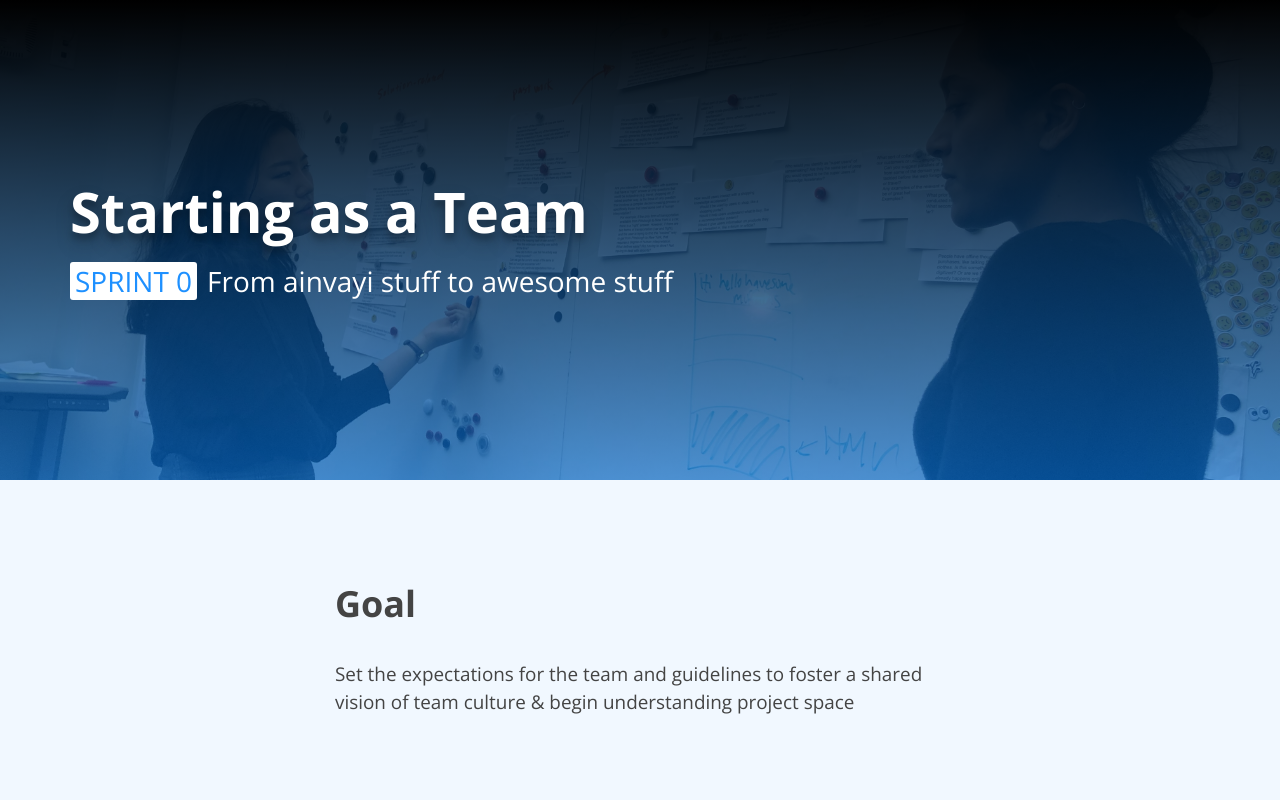
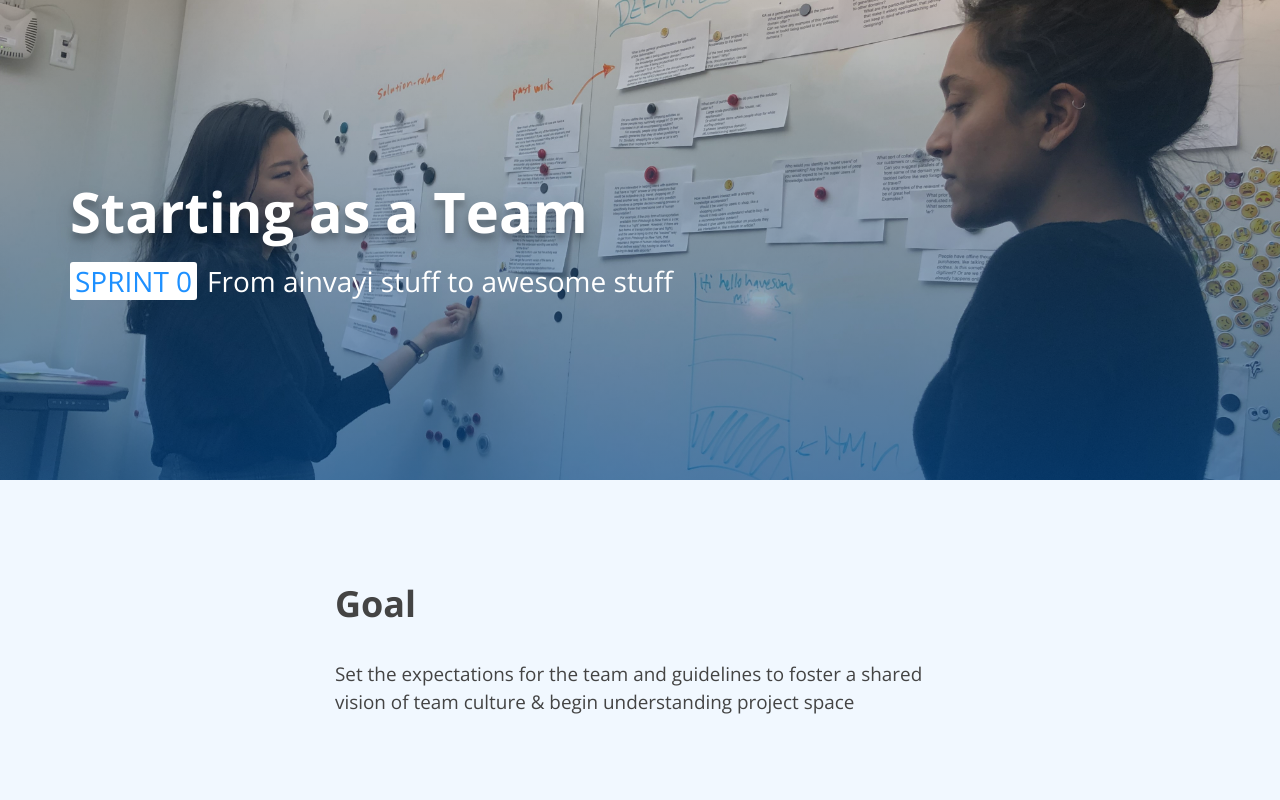
Before and after one commit to asitparida/knowledge-acclerator, a plain HTML site: page content/sprint-template.html in a window 1280 px wide. Shown: the top 800 px of the page. Drawn offline with nearby package versions, Linux system fonts and the light colour scheme; a web font is replaced by a local one.

Commit message:
Banner Shadow

```diff
--- a/assets/styles/layout/_header.scss
+++ b/assets/styles/layout/_header.scss
@@ -32,7 +32,7 @@
             position: absolute;
             width: 100%;
             height: 100%;
-            background-image:  linear-gradient( to top, rgba(darken(dodgerblue, 10), 0.60), #000);
+            background-image:  linear-gradient( to top, rgba(darken(dodgerblue, 25), 0.60), rgba(0,0,0,0.20));
         }
     }
     .hero-content{
```
Also changed, not shown: style.css.
